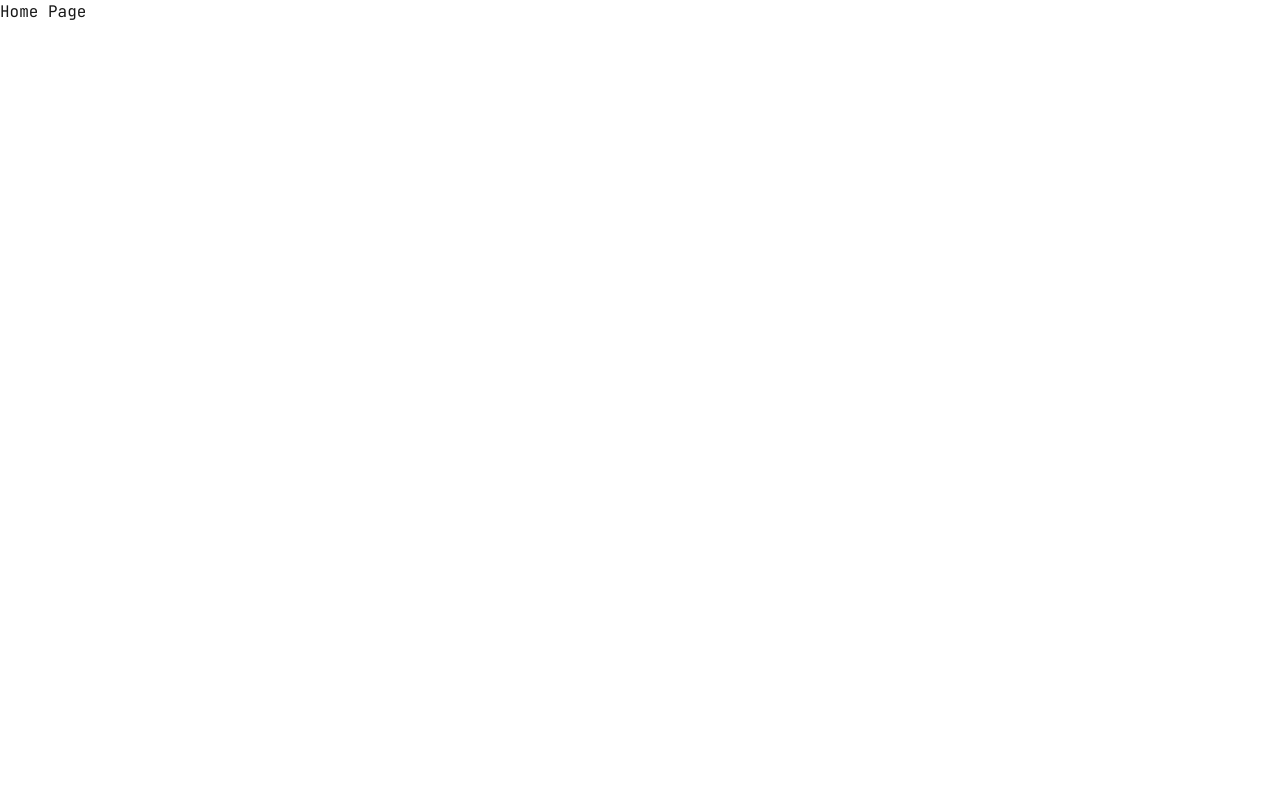
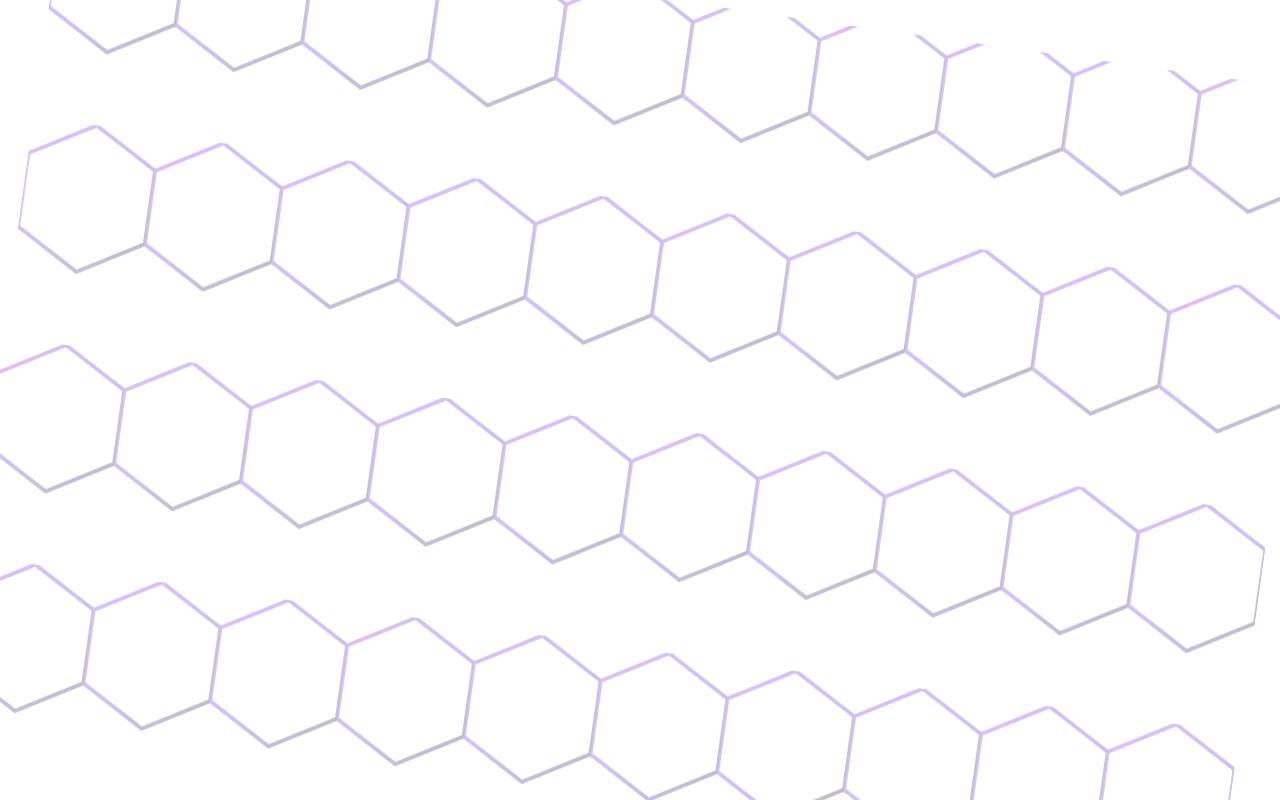
Before and after one commit to Delightsheriff/portfolio-v2, a Next.js app: page / in a window 1280 px wide. Built offline with nearby package versions, Linux system fonts and the light colour scheme.

Commit message:
animated background

```diff
--- a/src/app/layout.tsx
+++ b/src/app/layout.tsx
@@ -2,6 +2,7 @@ import type { Metadata } from "next";
 import "./globals.css";
 import { JetBrains_Mono, Montserrat } from "next/font/google";
 import { ThemeProvider } from "@/components/theme-provider";
+import HexagonBackground from "@/components/Background";
 
 const montserrat = Montserrat({
   subsets: ["latin"],
@@ -88,7 +89,7 @@ export default function RootLayout({
   return (
     <html lang="en suppressHydrationWarning">
       <body
-        className={`${jetbrains.className} ${montserrat.variable} antialiased`}
+        className={`${jetbrains.className} ${montserrat.variable} antialiased min-h-dvh`}
       >
         <ThemeProvider
           attribute="class"
@@ -96,7 +97,10 @@ export default function RootLayout({
           enableSystem
           disableTransitionOnChange
         >
-          {children}
+          <div className=" relative z-10">
+            <HexagonBackground />
+            {children}
+          </div>
         </ThemeProvider>
       </body>
     </html>
--- /dev/null
+++ b/src/components/Background.tsx
@@ -0,0 +1,87 @@
+"use client";
+
+import React, { useEffect, useRef, useState } from "react";
+
+const HexagonBackground: React.FC = () => {
+  const svgRef = useRef<SVGSVGElement>(null);
+  const [rotation, setRotation] = useState(0);
+
+  useEffect(() => {
+    let animationFrameId: number;
+    let lastTime = Date.now();
+
+    const animate = () => {
+      const currentTime = Date.now();
+      const deltaTime = currentTime - lastTime;
+      lastTime = currentTime;
+
+      setRotation((prevRotation) => (prevRotation + deltaTime * 0.001) % 360);
+      animationFrameId = requestAnimationFrame(animate);
+    };
+
+    animate();
+
+    return () => {
+      cancelAnimationFrame(animationFrameId);
+    };
+  }, []);
+
+  return (
+    <div className="fixed inset-0 w-full h-full overflow-hidden bg-white dark:bg-gray-900">
+      <svg
+        ref={svgRef}
+        className="absolute inset-0 w-full h-full"
+        style={{ transform: `rotate(${rotation}deg)` }}
+        viewBox="0 0 100 100"
+        preserveAspectRatio="xMidYMid slice"
+        xmlns="http://www.w3.org/2000/svg"
+      >
+        <defs>
+          <pattern
+            id="hexagonPattern"
+            x="0"
+            y="0"
+            width="10"
+            height="17.32"
+            patternUnits="userSpaceOnUse"
+          >
+            <polygon
+              points="5,0 10,2.88 10,8.66 5,11.54 0,8.66 0,2.88"
+              fill="none"
+              stroke="url(#hexagonGradient)"
+              strokeWidth="0.3"
+            >
+              <animate
+                attributeName="stroke-opacity"
+                values="0.2;0.4;0.2"
+                dur="6s"
+                repeatCount="indefinite"
+              />
+            </polygon>
+          </pattern>
+          <linearGradient
+            id="hexagonGradient"
+            x1="0%"
+            y1="0%"
+            x2="100%"
+            y2="100%"
+          >
+            <stop offset="0%" stopColor="#8B27DA" />
+            <stop offset="50%" stopColor="#6033E0" />
+            <stop offset="100%" stopColor="#1c1b24" />
+          </linearGradient>
+        </defs>
+        <rect
+          x="0"
+          y="0"
+          width="100%"
+          height="100%"
+          fill="url(#hexagonPattern)"
+          opacity="0.3"
+        />
+      </svg>
+    </div>
+  );
+};
+
+export default HexagonBackground;
--- /dev/null
+++ b/src/components/Footer.tsx
@@ -0,0 +1,18 @@
+// import UnmountStudio from "./Unmount";
+
+export default function Footer() {
+  return (
+    // <UnmountStudio>
+    <footer className="border-t dark:border-gray-800 border-gray-100 mt-44 font-inter">
+      <div className="max-w-7xl mx-auto px-6 py-16">
+        <div className="text-center">
+          <small className="text-gray-500">
+            Copyright &copy; Amadi-Sheriff Delight {new Date().getFullYear()}{" "}
+            All rights Reserved
+          </small>
+        </div>
+      </div>
+    </footer>
+    //   </UnmountStudio>
+  );
+}
```
